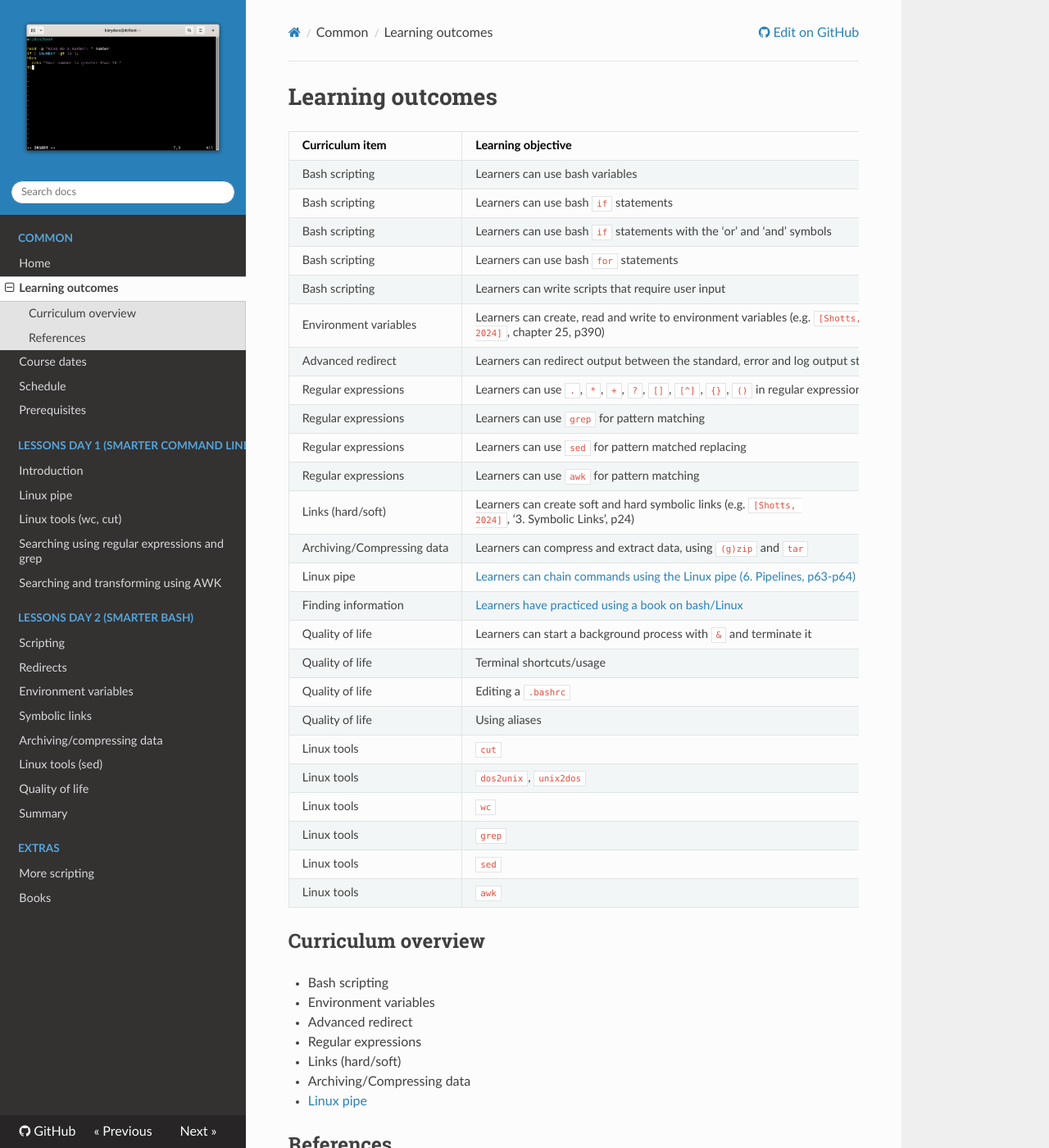
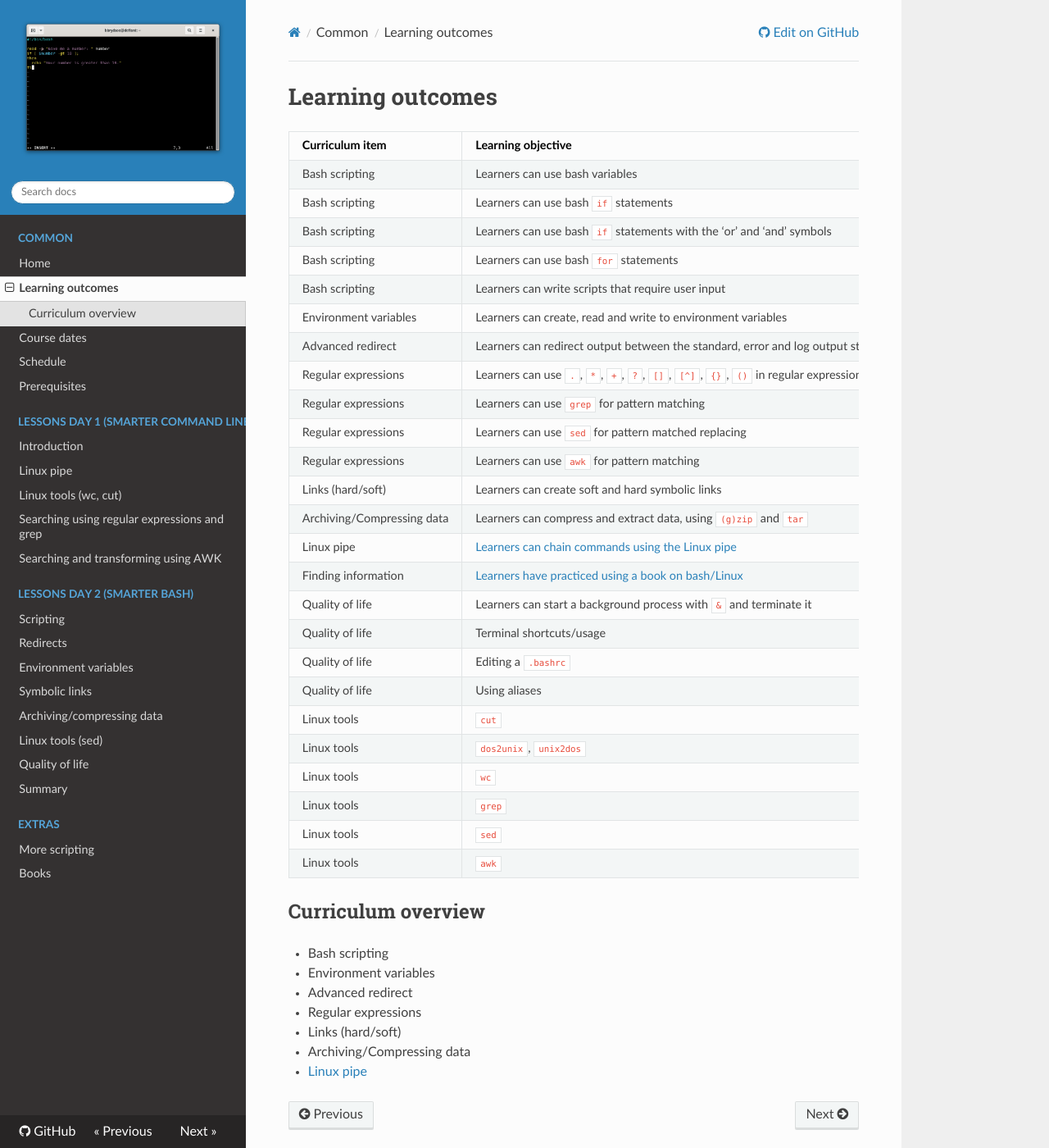
Before and after one commit to UPPMAX/linux-command-line-201, an MkDocs documentation site: the page built from docs/learning_outcomes.md, in a window 1280 px wide and 1400 px high. Shown: the whole window at 82% size. Built offline with MkDocs 1.6.1, drawn with Linux system fonts in a browser that asks for light colours; nearby versions of some CDN libraries; some of the changed text lies outside the part shown.

Commit message:
Remove references to a possible book to use for sessions I do not teach

```diff
--- a/docs/learning_outcomes.md
+++ b/docs/learning_outcomes.md
@@ -2,33 +2,33 @@
 
 <!-- markdownlint-disable MD013 --><!-- Tables cannot be split up over lines, hence will break 80 characters per line -->
 
-Curriculum item                                                                |Learning objective                                                                                                                           |Teacher
--------------------------------------------------------------------------------|---------------------------------------------------------------------------------------------------------------------------------------------|-------
-Bash scripting                                                                 |Learners can use bash variables                                                                                                              |R
-Bash scripting                                                                 |Learners can use bash `if` statements                                                                                                        |R
-Bash scripting                                                                 |Learners can use bash `if` statements with the 'or' and 'and' symbols                                                                        |R
-Bash scripting                                                                 |Learners can use bash `for` statements                                                                                                       |R
-Bash scripting                                                                 |Learners can write scripts that require user input                                                                                           |R
-Environment variables                                                          |Learners can create, read and write to environment variables (e.g. `[Shotts, 2024]`, chapter 25, p390)                                       |B
-Advanced redirect                                                              |Learners can redirect output between the standard, error and log output streams                                                              |B
-Regular expressions                                                            |Learners can use `.`, `*`, `+`, `?`, `[]`, `[^]`, `{}`, `()` in regular expressions                                                          |R
-Regular expressions                                                            |Learners can use `grep` for pattern matching                                                                                                 |R
-Regular expressions                                                            |Learners can use `sed` for pattern matched replacing                                                                                         |B
-Regular expressions                                                            |Learners can use `awk` for pattern matching                                                                                                  |R
-Links (hard/soft)                                                              |Learners can create soft and hard symbolic links (e.g. `[Shotts, 2024]`, '3. Symbolic Links', p24)                                           |B
-Archiving/Compressing data                                                     |Learners can compress and extract data, using `(g)zip` and `tar`                                                                             |B
-Linux pipe                                                                     |[Learners can chain commands using the Linux pipe (6. Pipelines, p63-p64)](https://github.com/UPPMAX/naiss_intermediate_bash_linux/issues/6) |B
-Finding information                                                            |[Learners have practiced using a book on bash/Linux](https://github.com/UPPMAX/naiss_intermediate_bash_linux/issues/7)                       |R
-Quality of life                                                                |Learners can start a background process with `&` and terminate it                                                                            |B
-Quality of life                                                                |Terminal shortcuts/usage                                                                                                                     |B
-Quality of life                                                                |Editing a `.bashrc`                                                                                                                          |B
-Quality of life                                                                |Using aliases                                                                                                                                |B
-Linux tools                                                                    |`cut`                                                                                                                                        |B
-Linux tools                                                                    |`dos2unix`, `unix2dos`                                                                                                                       |B
-Linux tools                                                                    |`wc`                                                                                                                                         |B
-Linux tools                                                                    |`grep`                                                                                                                                       |R
-Linux tools                                                                    |`sed`                                                                                                                                        |B
-Linux tools                                                                    |`awk`                                                                                                                                        |R
+Curriculum item                                         |Learning objective                                                                                                    |Teacher
+-------------------------------------------------------------------------------|-----------------------------------------------------------------------------------------------|-------
+Bash scripting                                          |Learners can use bash variables                                                                                       |R
+Bash scripting                                          |Learners can use bash `if` statements                                                                                 |R
+Bash scripting                                          |Learners can use bash `if` statements with the 'or' and 'and' symbols                                                 |R
+Bash scripting                                          |Learners can use bash `for` statements                                                                                |R
+Bash scripting                                          |Learners can write scripts that require user input                                                                    |R
+Environment variables                                   |Learners can create, read and write to environment variables                                                          |B
+Advanced redirect                                       |Learners can redirect output between the standard, error and log output streams                                       |B
+Regular expressions                                     |Learners can use `.`, `*`, `+`, `?`, `[]`, `[^]`, `{}`, `()` in regular expressions                                   |R
+Regular expressions                                     |Learners can use `grep` for pattern matching                                                                          |R
+Regular expressions                                     |Learners can use `sed` for pattern matched replacing                                                                  |B
+Regular expressions                                     |Learners can use `awk` for pattern matching                                                                           |R
+Links (hard/soft)                                       |Learners can create soft and hard symbolic links                                                                      |B
+Archiving/Compressing data                              |Learners can compress and extract data, using `(g)zip` and `tar`                                                      |B
+Linux pipe                                              |[Learners can chain commands using the Linux pipe](https://github.com/UPPMAX/naiss_intermediate_bash_linux/issues/6)  |B
+Finding information                                     |[Learners have practiced using a book on bash/Linux](https://github.com/UPPMAX/naiss_intermediate_bash_linux/issues/7)|R
+Quality of life                                         |Learners can start a background process with `&` and terminate it                                                     |B
+Quality of life                                         |Terminal shortcuts/usage                                                                                              |B
+Quality of life                                         |Editing a `.bashrc`                                                                                                   |B
+Quality of life                                         |Using aliases                                                                                                         |B
+Linux tools                                             |`cut`                                                                                                                 |B
+Linux tools                                             |`dos2unix`, `unix2dos`                                                                                                |B
+Linux tools                                             |`wc`                                                                                                                  |B
+Linux tools                                             |`grep`                                                                                                                |R
+Linux tools                                             |`sed`                                                                                                                 |B
+Linux tools                                             |`awk`                                                                                                                 |R
 
 <!-- markdownlint-enable MD013 -->
 
@@ -41,9 +41,3 @@
 - Links (hard/soft)
 - Archiving/Compressing data
 - [Linux pipe](https://github.com/UPPMAX/naiss_intermediate_bash_linux/issues/6)
-
-## References
-
-- `[Shotts, 2024]` Shotts, William.
-  The Linux command line: a complete introduction. No Starch Press, 2024.
-  [PDF](books/the_linux_command_line.pdf)
```
